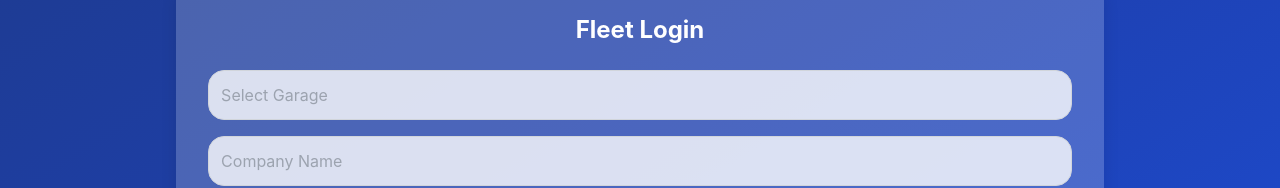
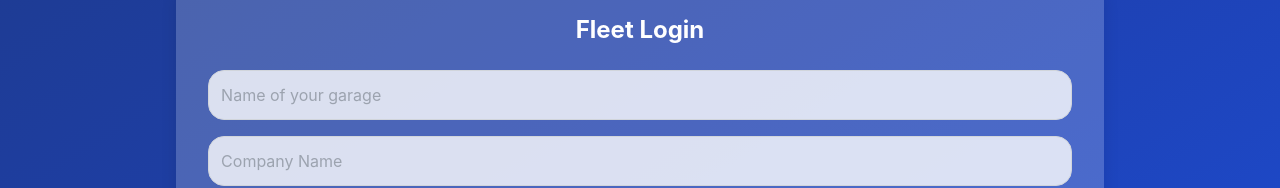
Before and after one commit to Clubmd24/garage, a Next.js app: page /fleet/login in a window 1280 px wide. Shown: the part 235-423 px from the top of the page. Built offline with nearby package versions, Linux system fonts and the light colour scheme.

Commit message:
Update garage placeholder text

```diff
--- a/pages/fleet/login.js
+++ b/pages/fleet/login.js
@@ -40,7 +40,7 @@ export default function FleetLogin() {
         {error && <p className="text-red-300">{error}</p>}
         <input
           type="text"
-          placeholder="Select Garage"
+          placeholder="Name of your garage"
           className="input w-full"
           value={garage}
           onChange={e => setGarage(e.target.value)}
--- a/pages/local/login.js
+++ b/pages/local/login.js
@@ -44,7 +44,7 @@ export default function LocalLogin() {
         {error && <p className="text-red-300">{error}</p>}
         <input
           type="text"
-          placeholder="Select Garage"
+          placeholder="Name of your garage"
           className="input w-full"
           value={garage}
           onChange={e => setGarage(e.target.value)}
```
